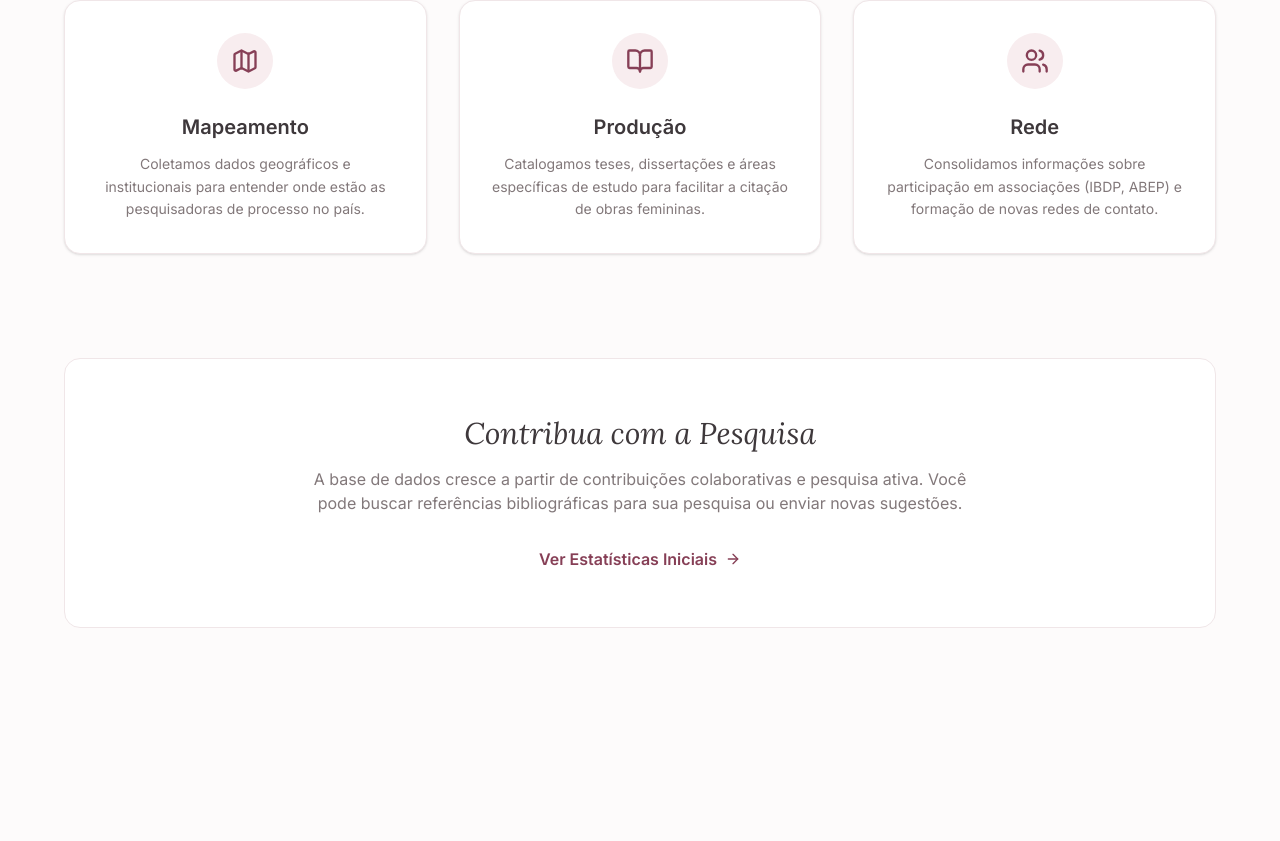
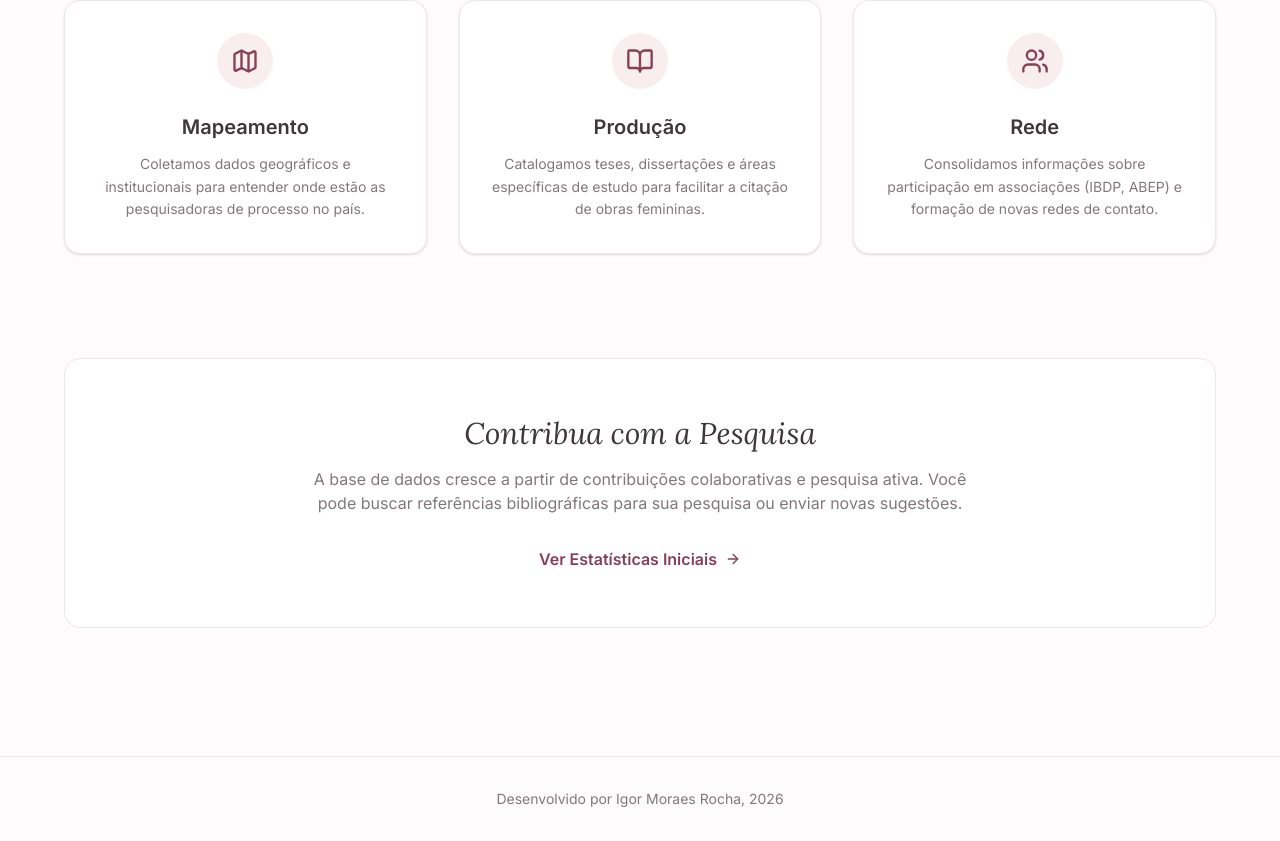
Before and after one commit to IgorMR95/Bibliografia-Feminina, a React (Vite) app: page / in a window 1280 px wide. Shown: the part 790-1631 px from the top of the page. Before the commit the page ends 1546 px from the top, so only its background shows below. Built offline with nearby package versions, Linux system fonts and the light colour scheme.

Commit message:
feat: Add footer with developer info
Adds a consistent footer to all pages, displaying the developer's name and year. This enhances attribution and branding across the application.

```diff
--- a/src/components/Layout.tsx
+++ b/src/components/Layout.tsx
@@ -172,6 +172,15 @@ export const Layout = () => {
         <div className="max-w-7xl w-full mx-auto px-4 sm:px-6 lg:px-8 pb-12 flex-1">
           <Outlet />
         </div>
+
+        {/* Footer */}
+        <footer className="border-t border-[var(--border)] py-8 mt-auto">
+          <div className="max-w-7xl mx-auto px-4 sm:px-6 lg:px-8 text-center">
+            <p className="text-sm text-[var(--text-muted)]">
+              Desenvolvido por Igor Moraes Rocha, 2026
+            </p>
+          </div>
+        </footer>
       </main>
     </div>
   );
--- a/src/pages/Login.tsx
+++ b/src/pages/Login.tsx
@@ -22,7 +22,7 @@ export const Login = () => {
   };
 
   return (
-    <div className="flex h-screen items-center justify-center bg-[var(--bg)]">
+    <div className="flex h-screen flex-col items-center justify-center bg-[var(--bg)] relative">
       <div className="w-full max-w-md p-8 space-y-8 bg-white rounded-xl shadow-sm border border-[var(--border)]">
         <div className="text-center">
           <h2 className="text-3xl font-serif italic text-[var(--accent)] tracking-tight">Bem-vindo</h2>
@@ -63,6 +63,12 @@ export const Login = () => {
           </button>
         </form>
       </div>
+
+      <div className="absolute bottom-8 text-center w-full">
+        <p className="text-sm text-[var(--text-muted)]">
+          Desenvolvido por Igor Moraes Rocha, 2026
+        </p>
+      </div>
     </div>
   );
 };
```
